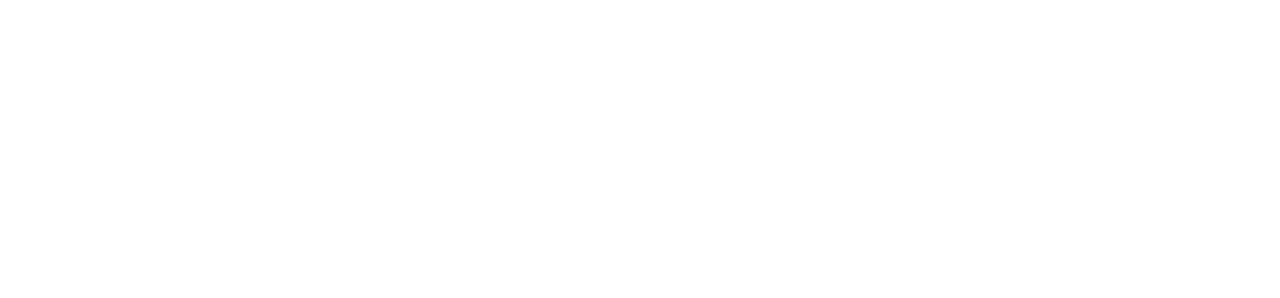
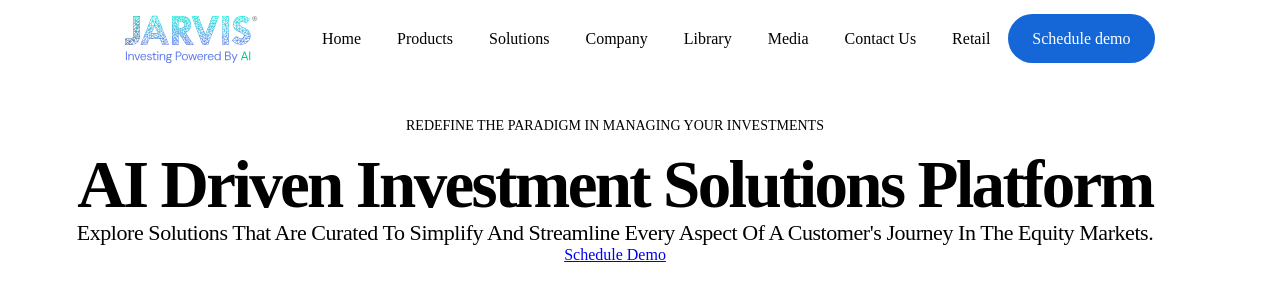
Before and after one commit to jayeshshinde1221/Jarvis-Website, a plain HTML site: page index.html in a window 1280 px wide. Drawn offline with Linux system fonts and the light colour scheme.

Commit message:
content add

```diff
--- a/Assests/style.css
+++ b/Assests/style.css
@@ -0,0 +1,115 @@
+@import url('https://fonts.googleapis.com/css2?family=Inter:wght@100..900&display=swap');
+*{
+    padding: 0;
+    margin: 0;
+    box-sizing: border-box;
+    list-style: none;
+}
+:root{
+    --primary:#1566D6
+}
+.primary-button{
+    outline: none;
+    border: none;
+    width: 164px;
+    height: 56px;
+    padding: 16px 24px;
+    border-radius: 62px;
+    background-color: var(--primary);
+    color: white;
+}
+/* nav bar section */
+
+nav{
+    display: flex;
+    justify-content: space-evenly;
+
+
+}
+.logo{
+
+    margin-top: 15px;
+    margin-left: 80px;
+
+}
+.logo a img{
+width: 133px;
+}
+.navbar{
+    display: flex;
+}
+.navbar ul{
+    display: flex;
+    margin-top: 30px;
+    margin-right: 80px;
+}
+.navbar ul li a{
+    text-decoration: none;
+    margin: 0px 18px;
+    color: black;
+
+}
+
+.navbar ul li a:hover,
+.navbar ul li a.active{
+    color:#00abf0;
+    border-bottom: 1px solid #00abf0;
+    background: #fff !important;
+    padding-top: 14px;
+    padding-bottom: 14px;
+    z-index: 9;
+}
+
+.JV-intro .container {
+    max-width: 880px;
+}
+.container {
+    width: 100%;
+    max-width: 1230px;
+    padding-right: 15px;
+    padding-left: 15px;
+}
+.text-center {
+    text-align: center !important;
+}
+
+.text-medium {
+    font-weight: 500 !important;
+}
+
+.text-small {
+    font-size: 14px;
+}
+.text-uppercase {
+    text-transform: uppercase !important;
+}
+.mb-3 {
+    margin-bottom: 1rem !important;
+}
+.JV-intro h1 {
+    margin-bottom: 32px;
+}
+h1 {
+    font-size: 67px;
+    font-style: normal;
+    font-weight: 600;
+    line-height: 104.627%;
+    letter-spacing: -2.68px;
+    text-transform: capitalize;
+}
+
+.text-extra-big {
+    font-size: 22px;
+    font-weight: 500;
+    letter-spacing: -0.44px;
+    text-transform: capitalize;
+}
+.JV-intro .btn {
+    margin-top: 32px;
+    font-size: 22px;
+    font-weight: 500;
+    line-height: normal;
+    letter-spacing: -0.44px;
+    padding: 20px 40px;
+    border-radius: 62px;
+}
--- a/index.html
+++ b/index.html
@@ -4,8 +4,46 @@
     <meta charset="UTF-8">
     <meta name="viewport" content="width=device-width, initial-scale=1.0">
     <title>Document</title>
+    <link rel="stylesheet" href="./Assests/style.css">
 </head>
+<!--start navigation bar-->
 <body>
+    <nav>
+        <div class="logo">
+
+            <img src="./Assests/images/Jarvis-logo.png.svg" alt="logo"></a>
+        </div>
+        <div class="navbar">
+            <ul><li><a href="">Home</a></li>
+            <li><a href="">Products</a></li>
+            <li><a href="">Solutions</a></li>
+            <li><a href="">Company</a></li>
+            <li><a href="">Library</a></li>
+            <li><a href="">Media</a></li>
+            <li><a href="">Contact Us</a></li>
+            <li><a href="">Retail</a></li>
+            <li><span class="primary-button">Schedule demo</span></li>
+            </ul>
+
+        </div>
+    </nav>
+    <!--end navigation bar-->
+
+    <!--start jarvis intro -->
+    <section class="jv-intro">
+        <div class="container text-center" style="padding-top:50px;">
+            <div class="text-small text-medium mb-3 text-uppercase">Redefine the paradigm in managing your investments</div>
+            <h1>
+                <span class="text-blue">AI driven</span> Investment Solutions Platform
+            </h1>
+            <div class="text-extra-big">
+                Explore solutions that are curated to simplify and streamline every aspect of a customer's journey in
+                the equity markets.
+            </div>
+            <a class="btn btn-outline-secondary" href="#contactForm">Schedule Demo</a>
+        </div>
+    </section>
+    <!--end jarvis intro-->
 
 </body>
 </html>
```
Also changed, not shown: Assests/images/Jarvis-logo.png.svg (added).
